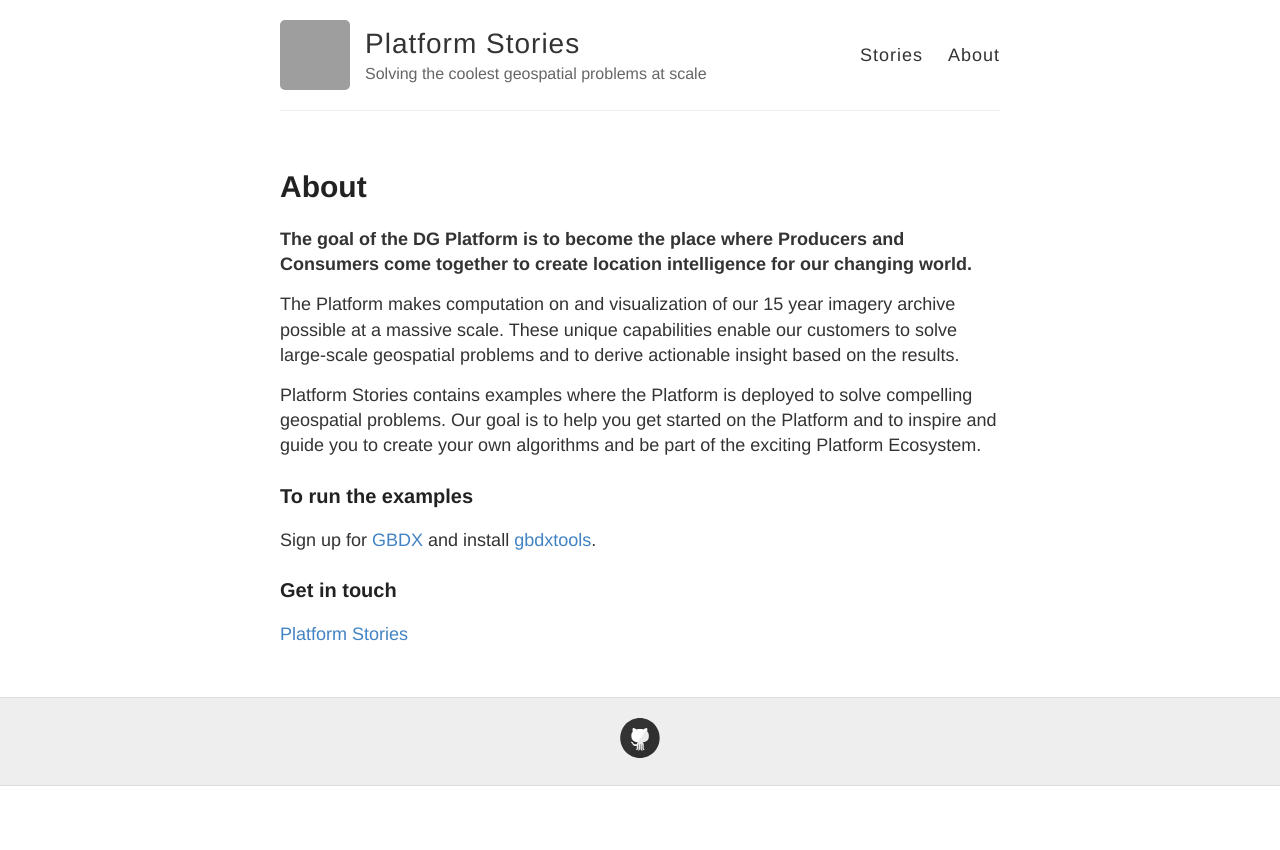
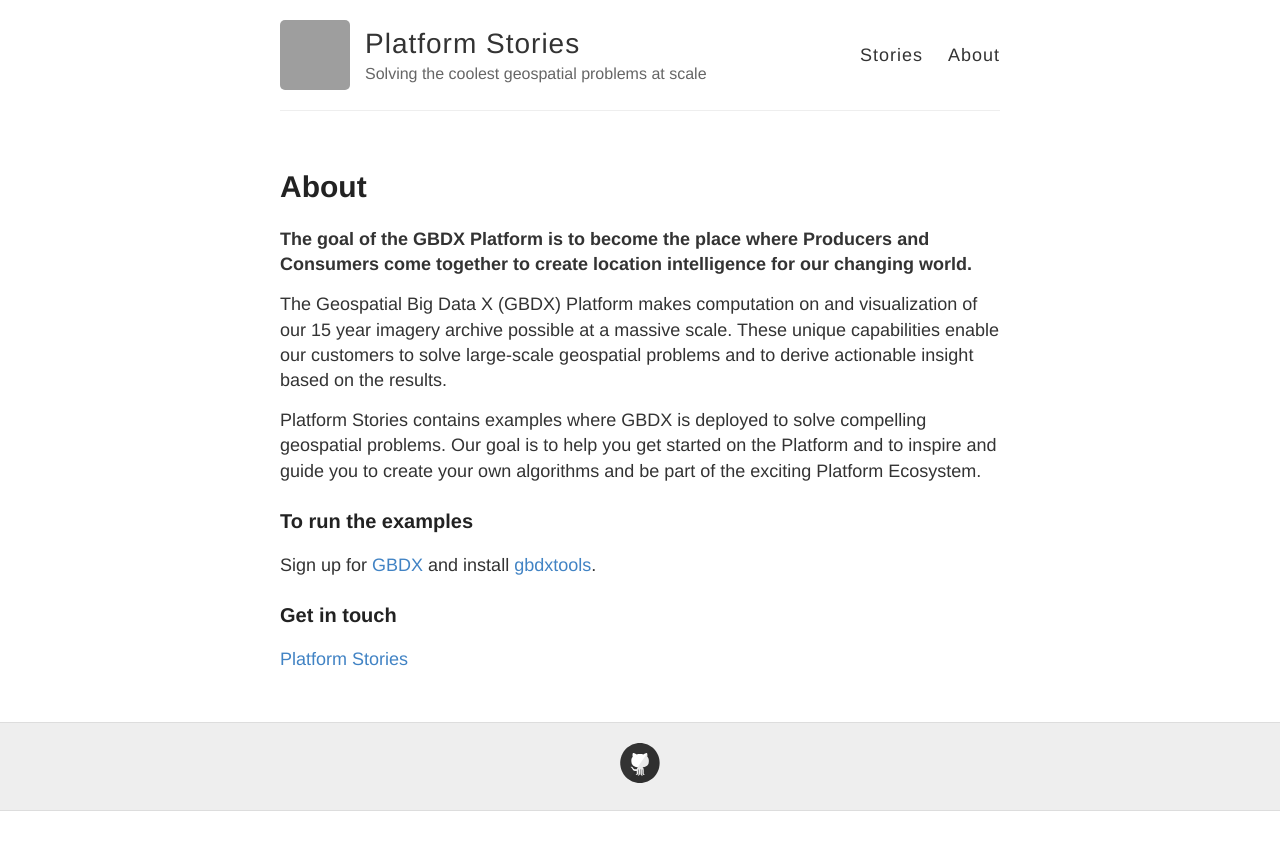
Before and after one commit to neoocm/PlatformStories.github.io, a Jekyll site: the page built from about.md, in a window 1280 px wide. Shown: the top 850 px of the page. Built offline with Jekyll 4.4.1, drawn with Linux system fonts in a browser that asks for light colours; grey boxes are pictures that could not be loaded.

Commit message:
Changed wording

```diff
--- a/about.md
+++ b/about.md
@@ -4,14 +4,14 @@
 permalink: /about/
 ---
 
-**The goal of the DG Platform is to become the place where Producers and Consumers
+**The goal of the GBDX Platform is to become the place where Producers and Consumers
 come together to create location intelligence for our changing world.**
 
-The Platform makes computation on and visualization of our 15 year imagery
+The Geospatial Big Data X (GBDX) Platform makes computation on and visualization of our 15 year imagery
 archive possible at a massive scale. These unique capabilities enable our customers to
 solve large-scale geospatial problems and to derive actionable insight based on the results.
 
-Platform Stories contains examples where the Platform is deployed to solve compelling
+Platform Stories contains examples where GBDX is deployed to solve compelling
 geospatial problems. Our goal is to help you get started on the Platform and
 to inspire and guide you to create your own algorithms and be part of the exciting
 Platform Ecosystem.
```
